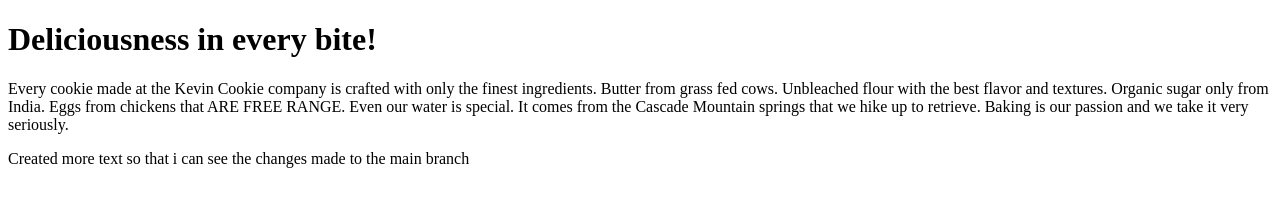
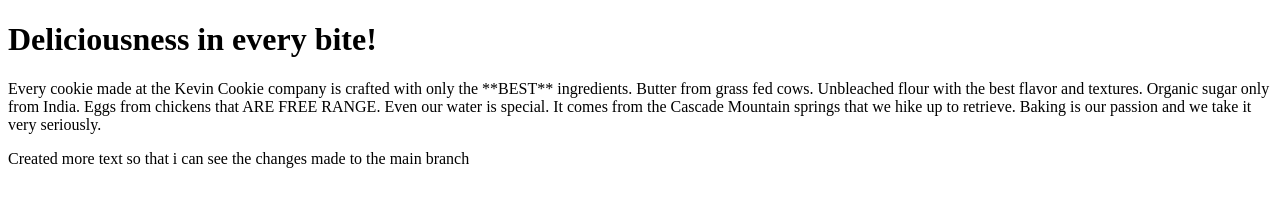
Before and after one commit to HiroshiAdaniya/git, a plain HTML site: page index.htm in a window 1280 px wide. Drawn offline with Linux system fonts and the light colour scheme.

Commit message:
updated the text in index.htm

```diff
--- a/index.htm
+++ b/index.htm
@@ -3,7 +3,7 @@
 <body>
 
 <h1>Deliciousness in every bite!</h1>
-<p>Every cookie made at the Kevin Cookie company is crafted with only the finest ingredients. Butter from grass fed cows. Unbleached flour with the best flavor and textures. Organic sugar only from India. Eggs from chickens that ARE FREE RANGE. Even our water is special. It comes from the Cascade Mountain springs that we hike up to retrieve. Baking is our passion and we take it very seriously.</p>
+<p>Every cookie made at the Kevin Cookie company is crafted with only the **BEST** ingredients. Butter from grass fed cows. Unbleached flour with the best flavor and textures. Organic sugar only from India. Eggs from chickens that ARE FREE RANGE. Even our water is special. It comes from the Cascade Mountain springs that we hike up to retrieve. Baking is our passion and we take it very seriously.</p>
 
 <p>Created more text so that i can see the changes made to the main branch</p>
 </body>
```
